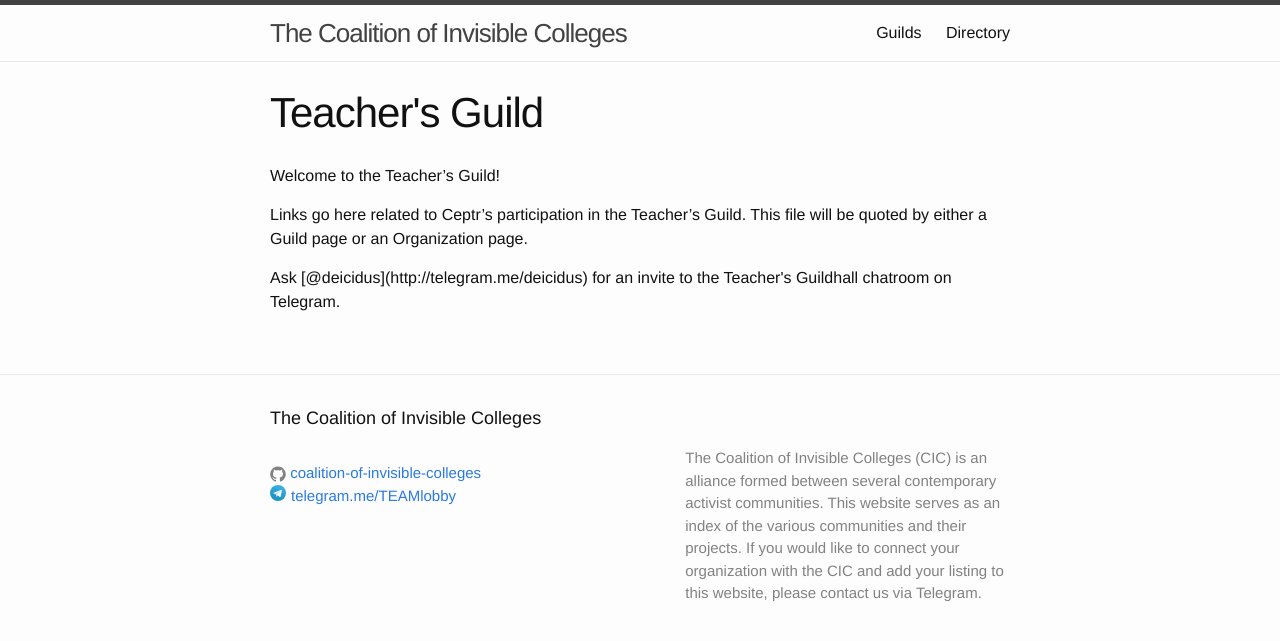
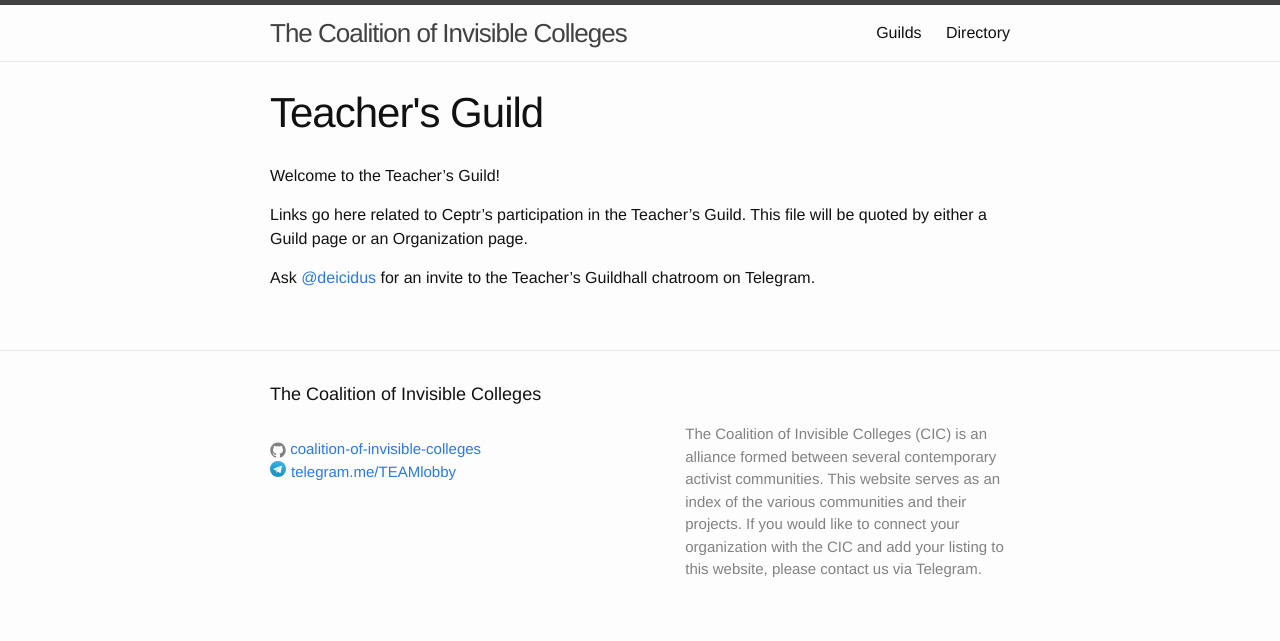
Before and after one commit to coalition-of-invisible-colleges/cic.github.io, a Jekyll site: the page built from guilds/teachers.md, in a window 1280 px wide. Shown: the top 641 px of the page. Built offline with Jekyll 4.4.1, drawn with Linux system fonts in a browser that asks for light colours.

Commit message:
Added markdownify render filter

```diff
--- a/_layouts/guild.html
+++ b/_layouts/guild.html
@@ -12,7 +12,7 @@ layout: default
      {% for my_page in site.pages %}
           {% if my_page.guild == page.guild %}
             {% if my_page.layout == 'orgchunk' %}
-              {{ my_page.content }}
+              {{ my_page.content | markdownify }}
             {% endif %}
           {% endif %}
         {% endfor %}
```
